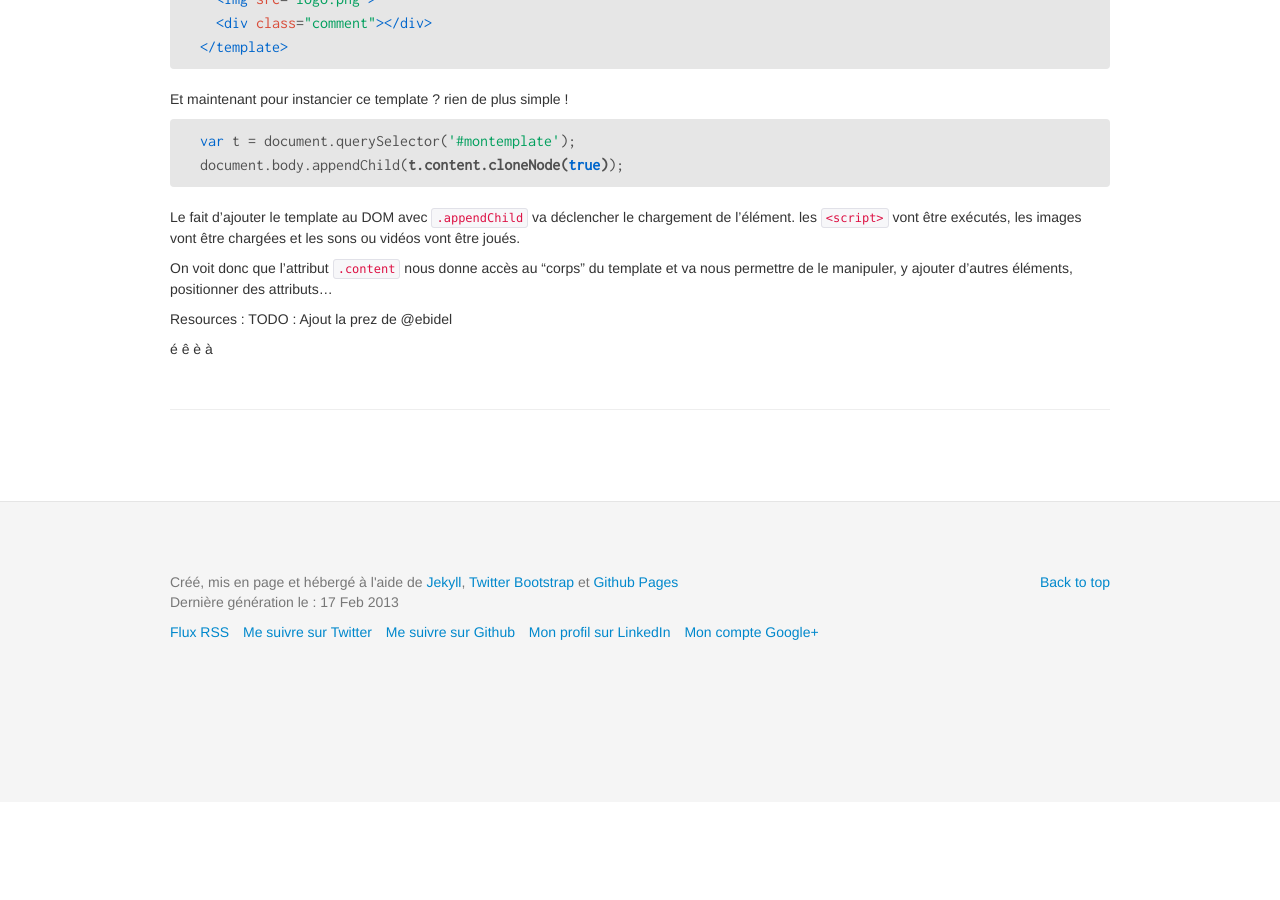
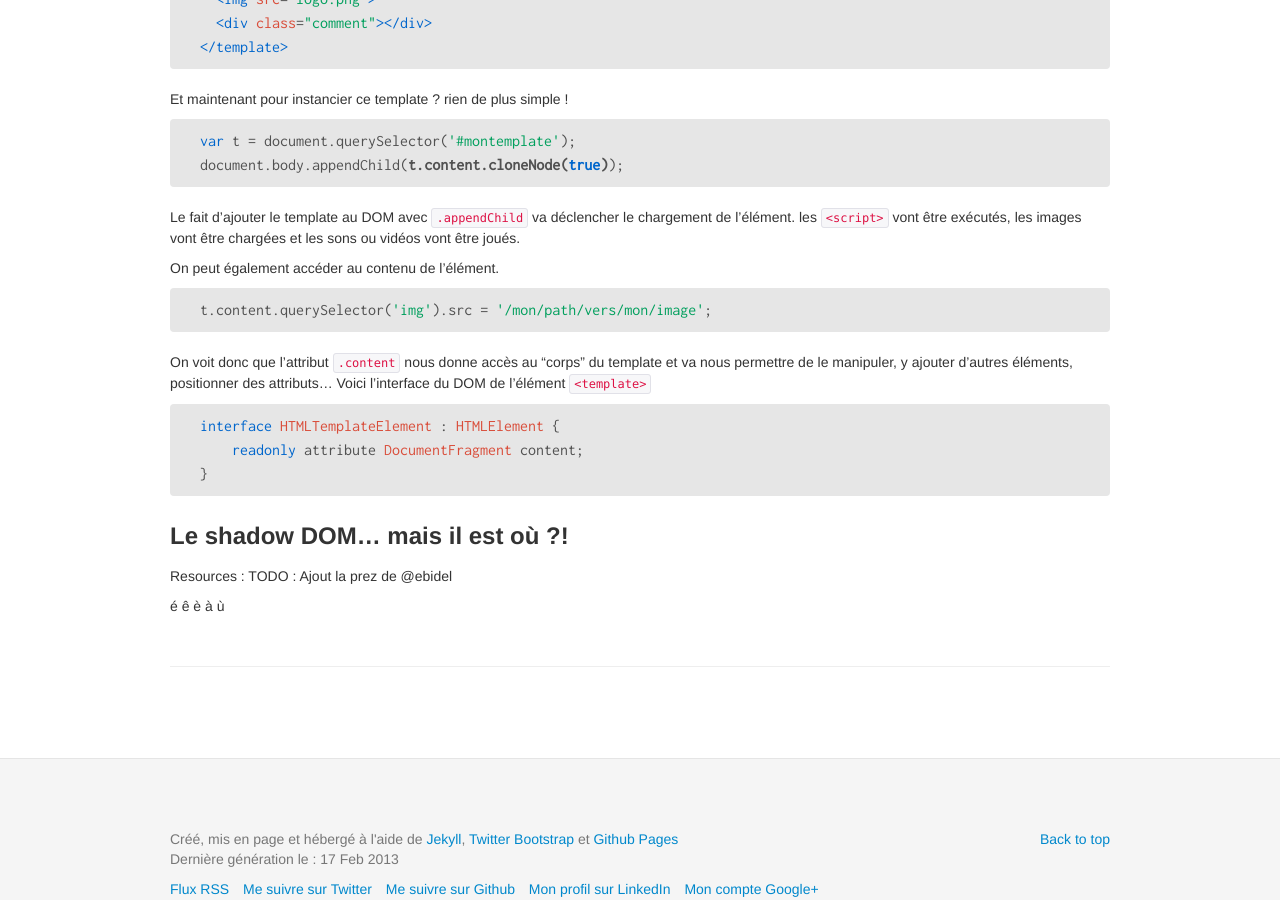
Before and after one commit to julienvey/julienvey.en, a Jekyll site: the page built from _posts/2013-02-04-web-components.md, in a window 1280 px wide and 900 px high, scrolled down 1383 px. Built offline with Jekyll 4.4.1, drawn with Linux system fonts in a browser that asks for light colours; Markdown is read by kramdown in place of the engine named in the settings; comment, search, counter and statistics services are not loaded; before the commit the page ends 2185 px from its top, so only the background shows below that.

Commit message:
MAJ du post web components

```diff
--- a/_posts/2013-02-04-web-components.md
+++ b/_posts/2013-02-04-web-components.md
@@ -76,7 +76,21 @@ document.body.appendChild(<strong>t.content.cloneNode(true)</strong>);
 
 Le fait d'ajouter le template au DOM avec `.appendChild` va déclencher le chargement de l'élément. les `<script>` vont être exécutés, les images vont être chargées et les sons ou vidéos vont être joués.
 
-On voit donc que l'attribut `.content` nous donne accès au "corps" du template et va nous permettre de le manipuler, y ajouter d'autres éléments, positionner des attributs...
+On peut également accéder au contenu de l'élément.
+
+<pre class="prettyprint" data-lang="javascript">
+t.content.querySelector('img').src = '/mon/path/vers/mon/image';
+</pre>
+
+On voit donc que l'attribut `.content` nous donne accès au "corps" du template et va nous permettre de le manipuler, y ajouter d'autres éléments, positionner des attributs... Voici l'interface du DOM de l'élément `<template>`
+
+<pre class="prettyprint" data-lang="javascript">
+interface HTMLTemplateElement : HTMLElement {
+    readonly attribute DocumentFragment content;
+}
+</pre>
+
+###Le shadow DOM... mais il est où ?!
 
 Resources :
 TODO : Ajout la prez de @ebidel
@@ -86,3 +100,4 @@ TODO : Ajout la prez de @ebidel
 ê
 è
 à
+ù
```
